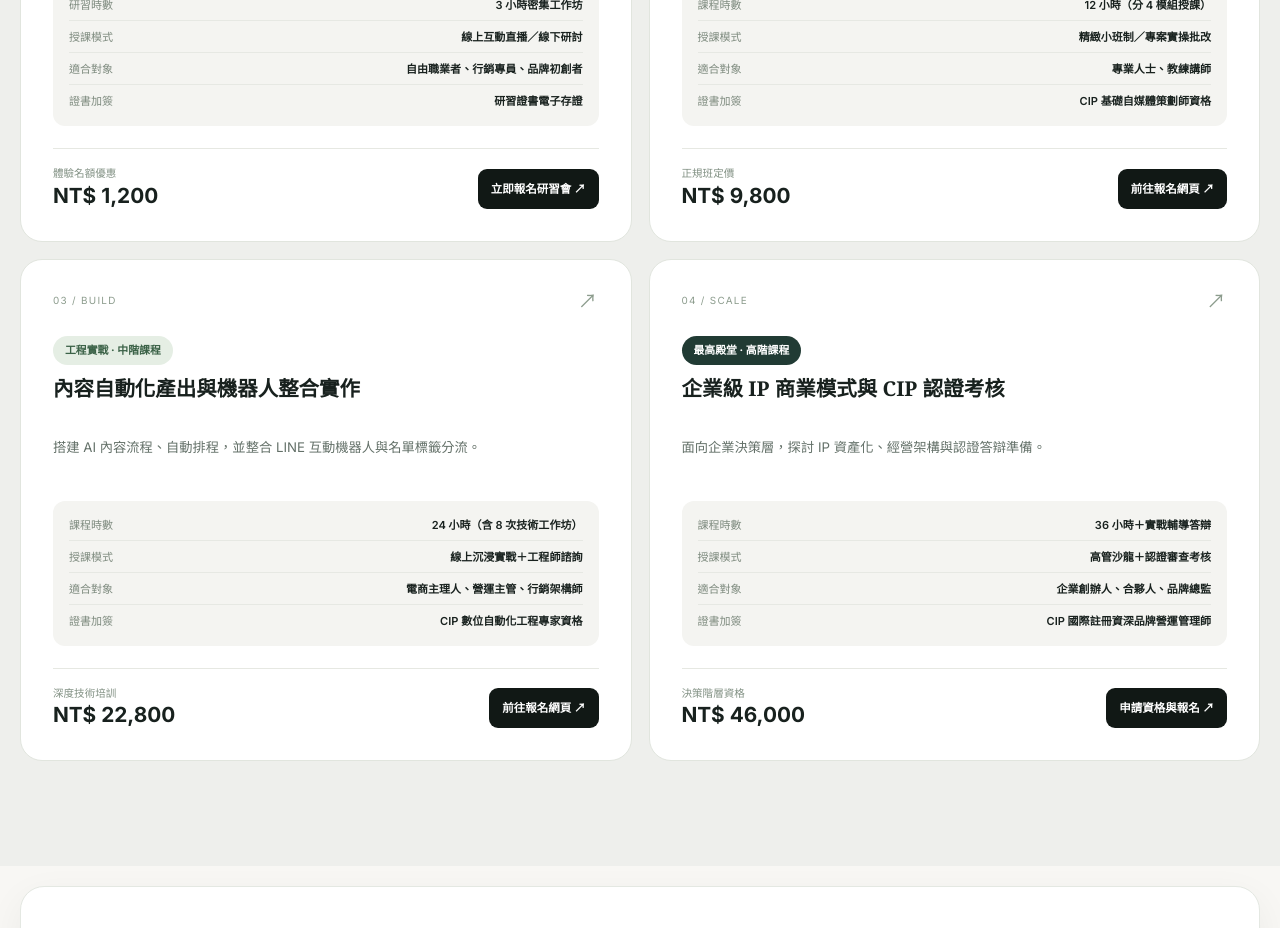
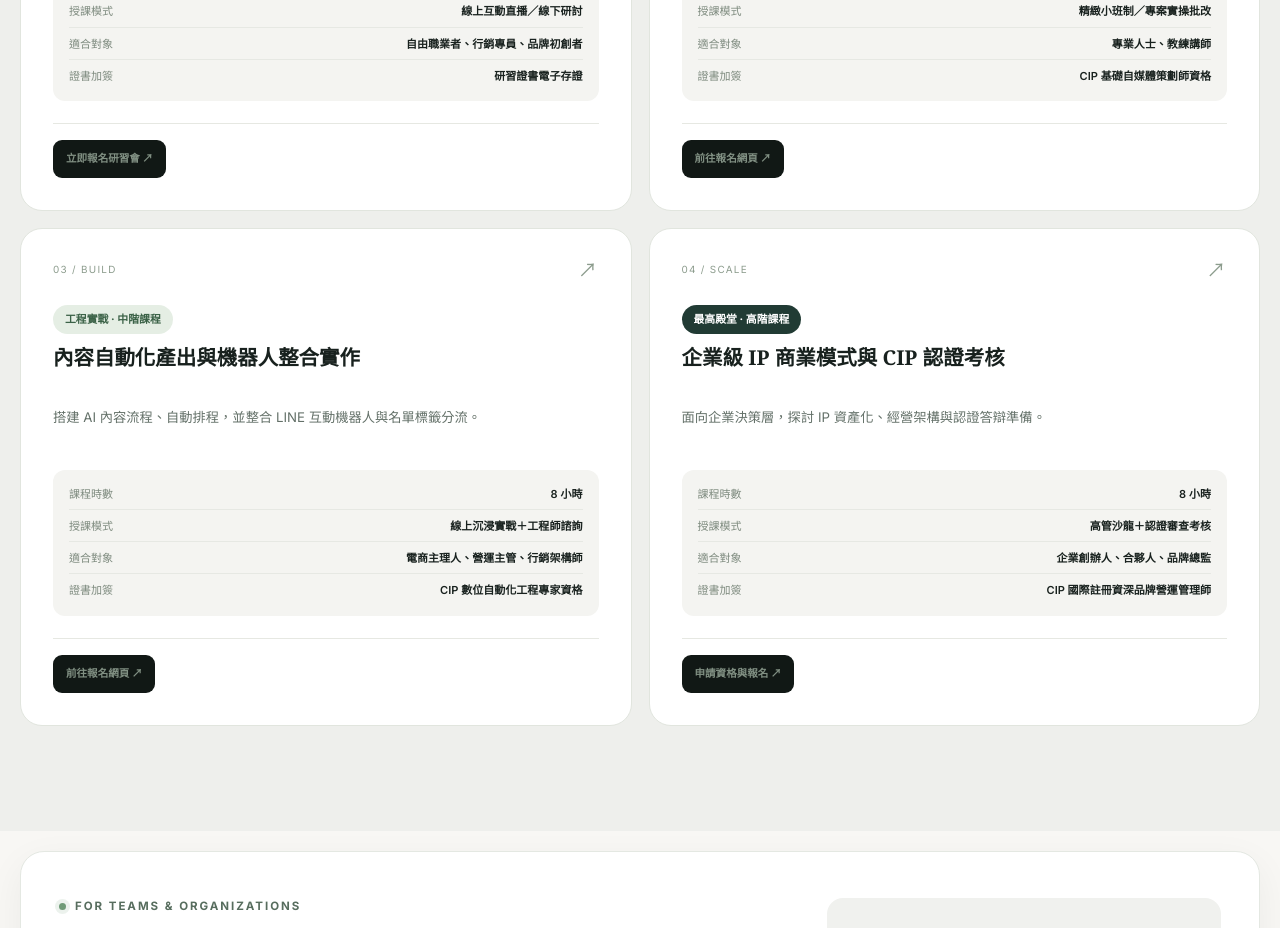
Before and after one commit to SDSwebside/sugimoto_webside, a React (Vite) app: page /cip in a window 1280 px wide. Shown: the part 1960-2888 px from the top of the page. Built offline with nearby package versions, Linux system fonts and the light colour scheme.

Commit message:
fix: 調整 CIP 課程時數資訊

```diff
--- a/src/features/cip/CipPage.tsx
+++ b/src/features/cip/CipPage.tsx
@@ -2,7 +2,7 @@ import { Link } from 'react-router-dom';
 import { ConsultBanner } from '../../components/ConsultBanner';
 import { Eyebrow } from '../../components/Eyebrow';
 import { PageHero } from '../../components/PageHero';
-import { courseCatalog, coursePrices } from './data';
+import { courseCatalog } from './data';
 
 const pathSteps = [
   ['01 / FOUNDATION', '定位與架構', '梳理目標受眾、核心價值與品牌敘事。'],
@@ -17,7 +17,7 @@ export function CipPage() {
       <PageHero className="page-hero--cip" eyebrow="CIP · INTERNATIONAL PROFESSIONAL CERTIFICATION" title={<>讓你的專業，<br /><em>長成有辨識度的 IP。</em></>} description="CIP 國際職業認證與個人／企業 IP 培訓規劃，陪你從定位、內容、工具到上線，一步步建立自己的影響力。" index="03" />
       <section className="cip-intro container" data-reveal><div className="cip-intro__label"><Eyebrow>ABOUT CIP</Eyebrow><span className="cip-intro__symbol" aria-hidden="true">✳</span></div><div><h2>從專業認證出發，<br />把能力轉化成長期資產。</h2><p>課程以「定位、內容、數位工具、營運」為主軸，為個人與企業提供可循序實作的路徑。關於認證機構、授證條件與課程細節，正式上線前請以主辦單位公布資訊為準。</p></div></section>
       <section className="path-section container" aria-labelledby="path-title"><div className="section-heading" data-reveal><Eyebrow>FROM IDEA TO LAUNCH</Eyebrow><h2 id="path-title">個人／企業 IP，從打造到上線</h2><p>把抽象的專業優勢，整理成可以被看見、被理解、被持續經營的品牌體驗。</p></div><div className="path-grid">{pathSteps.map(([label, title, description]) => <article data-reveal key={label}><span>{label}</span><h3>{title}</h3><p>{description}</p></article>)}</div></section>
-      <section className="course-section"><div className="container"><div className="section-heading" data-reveal><Eyebrow>LEARNING PATH</Eyebrow><h2>四大進階課程體系</h2><p>從研習會到高階實作，每張卡片都能進入對應的報名意向頁。以下費用及資格資訊取自設計稿，正式開課資訊請以主辦單位公告為準。</p></div><div className="course-grid">{Object.values(courseCatalog).map((course) => <Link className="course-card" to={`/register?course=${course.id}`} data-reveal key={course.id}><div className="course-card__top"><span>{course.id === 'seminar' ? '01 / DISCOVER' : course.id === 'beginner' ? '02 / FOUNDATION' : course.id === 'intermediate' ? '03 / BUILD' : '04 / SCALE'}</span><span aria-hidden="true">↗</span></div><span className={`course-card__level${course.id === 'advanced' ? ' course-card__level--dark' : ''}`}>{course.level}</span><h3>{course.title}</h3><p>{course.description}</p><div className="course-card__meta"><div><span>{course.id === 'seminar' ? '研習時數' : '課程時數'}</span><strong>{course.hoursLabel}</strong></div><div><span>授課模式</span><strong>{course.mode}</strong></div><div><span>適合對象</span><strong>{course.audience}</strong></div><div><span>證書加簽</span><strong>{course.certificate}</strong></div></div><div className="course-card__bottom"><span>{course.priceLabel}<strong>{coursePrices[course.id]}</strong></span><span className="course-card__button">{course.actionLabel}</span></div></Link>)}</div></div></section>
+      <section className="course-section"><div className="container"><div className="section-heading" data-reveal><Eyebrow>LEARNING PATH</Eyebrow><h2>四大進階課程體系</h2><p>從研習會到高階實作，每張卡片都能進入對應的報名意向頁。正式開課資訊請以主辦單位公告為準。</p></div><div className="course-grid">{Object.values(courseCatalog).map((course) => <Link className="course-card" to={`/register?course=${course.id}`} data-reveal key={course.id}><div className="course-card__top"><span>{course.id === 'seminar' ? '01 / DISCOVER' : course.id === 'beginner' ? '02 / FOUNDATION' : course.id === 'intermediate' ? '03 / BUILD' : '04 / SCALE'}</span><span aria-hidden="true">↗</span></div><span className={`course-card__level${course.id === 'advanced' ? ' course-card__level--dark' : ''}`}>{course.level}</span><h3>{course.title}</h3><p>{course.description}</p><div className="course-card__meta"><div><span>{course.id === 'seminar' ? '研習時數' : '課程時數'}</span><strong>{course.hoursLabel}</strong></div><div><span>授課模式</span><strong>{course.mode}</strong></div><div><span>適合對象</span><strong>{course.audience}</strong></div><div><span>證書加簽</span><strong>{course.certificate}</strong></div></div><div className="course-card__bottom"><span className="course-card__button">{course.actionLabel}</span></div></Link>)}</div></div></section>
       <ConsultBanner eyebrow="FOR TEAMS & ORGANIZATIONS" title="需要企業內訓或專屬規劃？" description="我們可以依團隊現況與目標，討論合適的學習形式與梯次安排。" />
     </>
   );
--- a/src/features/cip/data.ts
+++ b/src/features/cip/data.ts
@@ -9,20 +9,12 @@ export interface Course {
   mode: string;
   audience: string;
   certificate: string;
-  priceLabel: string;
   actionLabel: string;
 }
 
 export const courseCatalog: Record<CourseId, Course> = {
-  seminar: { id: 'seminar', level: '趨勢先導 · 研習會', title: 'CIP 研習會：AI 時代數位品牌啟發', description: '針對新手及轉型創作者設計的啟發論壇，快速拆解個人 IP 與企業案例架構。', hoursLabel: '3 小時密集工作坊', mode: '線上互動直播／線下研討', audience: '自由職業者、行銷專員、品牌初創者', certificate: '研習證書電子存證', priceLabel: '體驗名額優惠', actionLabel: '立即報名研習會 ↗' },
-  beginner: { id: 'beginner', level: '核心基底 · 初階課程', title: '個人 IP 核心定位與自媒體框架', description: '聚焦個人標籤、視覺基調與自媒體渠道，實作專業定位及內容藍圖。', hoursLabel: '12 小時（分 4 模組授課）', mode: '精緻小班制／專案實操批改', audience: '專業人士、教練講師', certificate: 'CIP 基礎自媒體策劃師資格', priceLabel: '正規班定價', actionLabel: '前往報名網頁 ↗' },
-  intermediate: { id: 'intermediate', level: '工程實戰 · 中階課程', title: '內容自動化產出與機器人整合實作', description: '搭建 AI 內容流程、自動排程，並整合 LINE 互動機器人與名單標籤分流。', hoursLabel: '24 小時（含 8 次技術工作坊）', mode: '線上沉浸實戰＋工程師諮詢', audience: '電商主理人、營運主管、行銷架構師', certificate: 'CIP 數位自動化工程專家資格', priceLabel: '深度技術培訓', actionLabel: '前往報名網頁 ↗' },
-  advanced: { id: 'advanced', level: '最高殿堂 · 高階課程', title: '企業級 IP 商業模式與 CIP 認證考核', description: '面向企業決策層，探討 IP 資產化、經營架構與認證答辯準備。', hoursLabel: '36 小時＋實戰輔導答辯', mode: '高管沙龍＋認證審查考核', audience: '企業創辦人、合夥人、品牌總監', certificate: 'CIP 國際註冊資深品牌營運管理師', priceLabel: '決策階層資格', actionLabel: '申請資格與報名 ↗' },
+  seminar: { id: 'seminar', level: '趨勢先導 · 研習會', title: 'CIP 研習會：AI 時代數位品牌啟發', description: '針對新手及轉型創作者設計的啟發論壇，快速拆解個人 IP 與企業案例架構。', hoursLabel: '8 小時', mode: '線上互動直播／線下研討', audience: '自由職業者、行銷專員、品牌初創者', certificate: '研習證書電子存證', actionLabel: '立即報名研習會 ↗' },
+  beginner: { id: 'beginner', level: '核心基底 · 初階課程', title: '個人 IP 核心定位與自媒體框架', description: '聚焦個人標籤、視覺基調與自媒體渠道，實作專業定位及內容藍圖。', hoursLabel: '8 小時', mode: '精緻小班制／專案實操批改', audience: '專業人士、教練講師', certificate: 'CIP 基礎自媒體策劃師資格', actionLabel: '前往報名網頁 ↗' },
+  intermediate: { id: 'intermediate', level: '工程實戰 · 中階課程', title: '內容自動化產出與機器人整合實作', description: '搭建 AI 內容流程、自動排程，並整合 LINE 互動機器人與名單標籤分流。', hoursLabel: '8 小時', mode: '線上沉浸實戰＋工程師諮詢', audience: '電商主理人、營運主管、行銷架構師', certificate: 'CIP 數位自動化工程專家資格', actionLabel: '前往報名網頁 ↗' },
+  advanced: { id: 'advanced', level: '最高殿堂 · 高階課程', title: '企業級 IP 商業模式與 CIP 認證考核', description: '面向企業決策層，探討 IP 資產化、經營架構與認證答辯準備。', hoursLabel: '8 小時', mode: '高管沙龍＋認證審查考核', audience: '企業創辦人、合夥人、品牌總監', certificate: 'CIP 國際註冊資深品牌營運管理師', actionLabel: '申請資格與報名 ↗' },
 };
-
-export const coursePrices: Record<CourseId, string> = {
-  seminar: 'NT$ 1,200',
-  beginner: 'NT$ 9,800',
-  intermediate: 'NT$ 22,800',
-  advanced: 'NT$ 46,000',
-};
--- a/src/features/register/RegisterPage.tsx
+++ b/src/features/register/RegisterPage.tsx
@@ -29,7 +29,7 @@ export function RegisterPage() {
 
   return (
     <section className="register-layout container">
-      <div className="register-intro" data-reveal><Link className="back-link" to="/cip">← 返回 CIP 課程</Link><Eyebrow showDot>CIP COURSE REGISTRATION</Eyebrow><h1>一起踏出<br /><em>下一步。</em></h1><p>填寫課程報名意向，讓我們了解你想參加的課程。</p><div className="register-course"><span>你選擇的課程</span><strong>{courseLabel}</strong><small>{course.hoursLabel} · 正式費用請以主辦單位公告為準</small></div><p className="register-disclaimer">目前為報名頁原型，尚未串接正式報名系統。送出按鈕會開啟你裝置上的電子郵件軟體，請確認收件地址後寄出。</p></div>
+      <div className="register-intro" data-reveal><Link className="back-link" to="/cip">← 返回 CIP 課程</Link><Eyebrow showDot>CIP COURSE REGISTRATION</Eyebrow><h1>一起踏出<br /><em>下一步。</em></h1><p>填寫課程報名意向，讓我們了解你想參加的課程。</p><div className="register-course"><span>你選擇的課程</span><strong>{courseLabel}</strong><small>{course.hoursLabel}</small></div><p className="register-disclaimer">目前為報名頁原型，尚未串接正式報名系統。送出按鈕會開啟你裝置上的電子郵件軟體，請確認收件地址後寄出。</p></div>
       <form className="register-form" onSubmit={handleSubmit} data-reveal><Eyebrow>YOUR DETAILS</Eyebrow><h2>留下聯絡資訊</h2><label htmlFor="reg-name">姓名／稱呼 <span>*</span></label><input id="reg-name" name="name" autoComplete="name" required placeholder="你的姓名" /><label htmlFor="reg-email">電子郵件 <span>*</span></label><input id="reg-email" name="email" type="email" autoComplete="email" required placeholder="name@example.com" /><label htmlFor="reg-phone">聯絡電話</label><input id="reg-phone" name="phone" type="tel" autoComplete="tel" placeholder="09xx xxx xxx" /><label htmlFor="reg-note">想先告訴我們的事</label><textarea id="reg-note" name="note" rows={4} placeholder="例如：目前的品牌階段、想了解的課程內容" /><button className="button button--dark" type="submit">開啟郵件送出意向 <span aria-hidden="true">↗</span></button><p className="form-note">{submitted ? '已準備郵件內容，請在郵件軟體中確認並寄出。' : '正式報名網址提供後，可直接替換課程卡片連結。'}</p></form>
     </section>
   );
```
